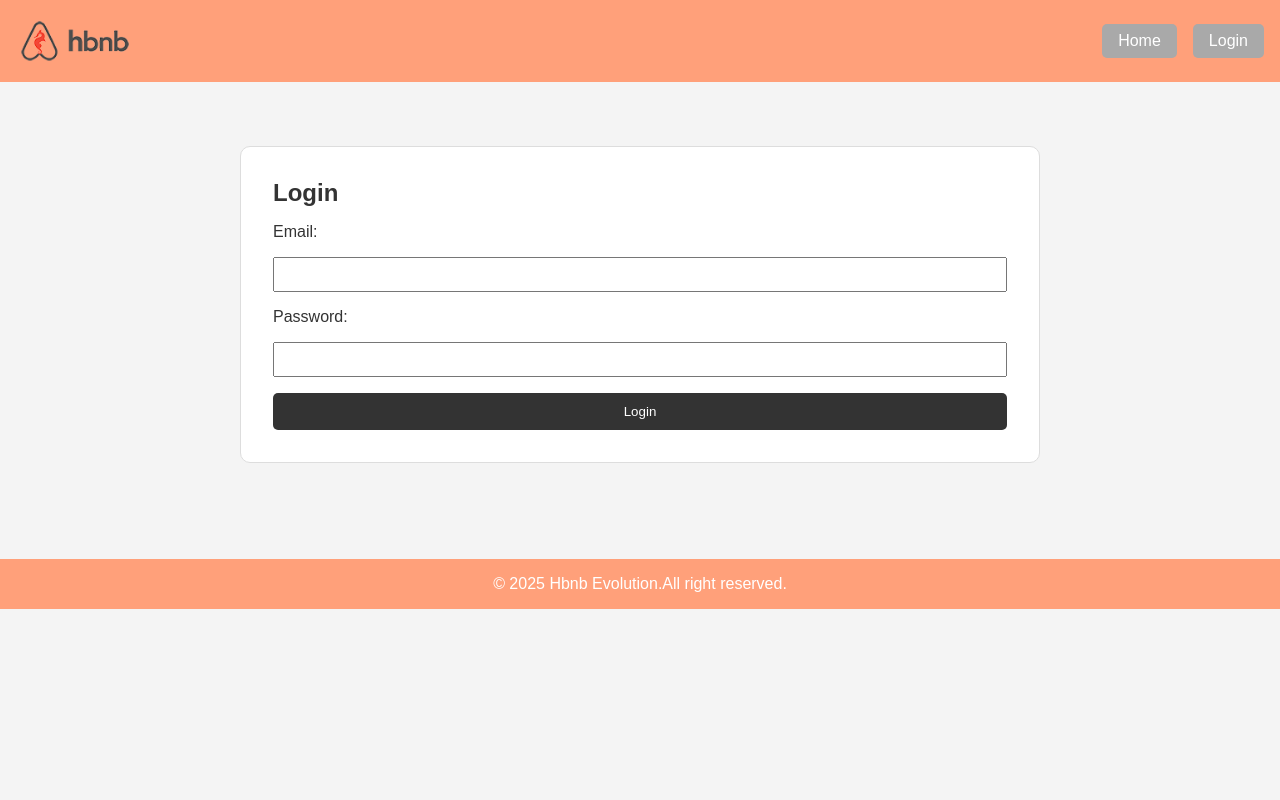
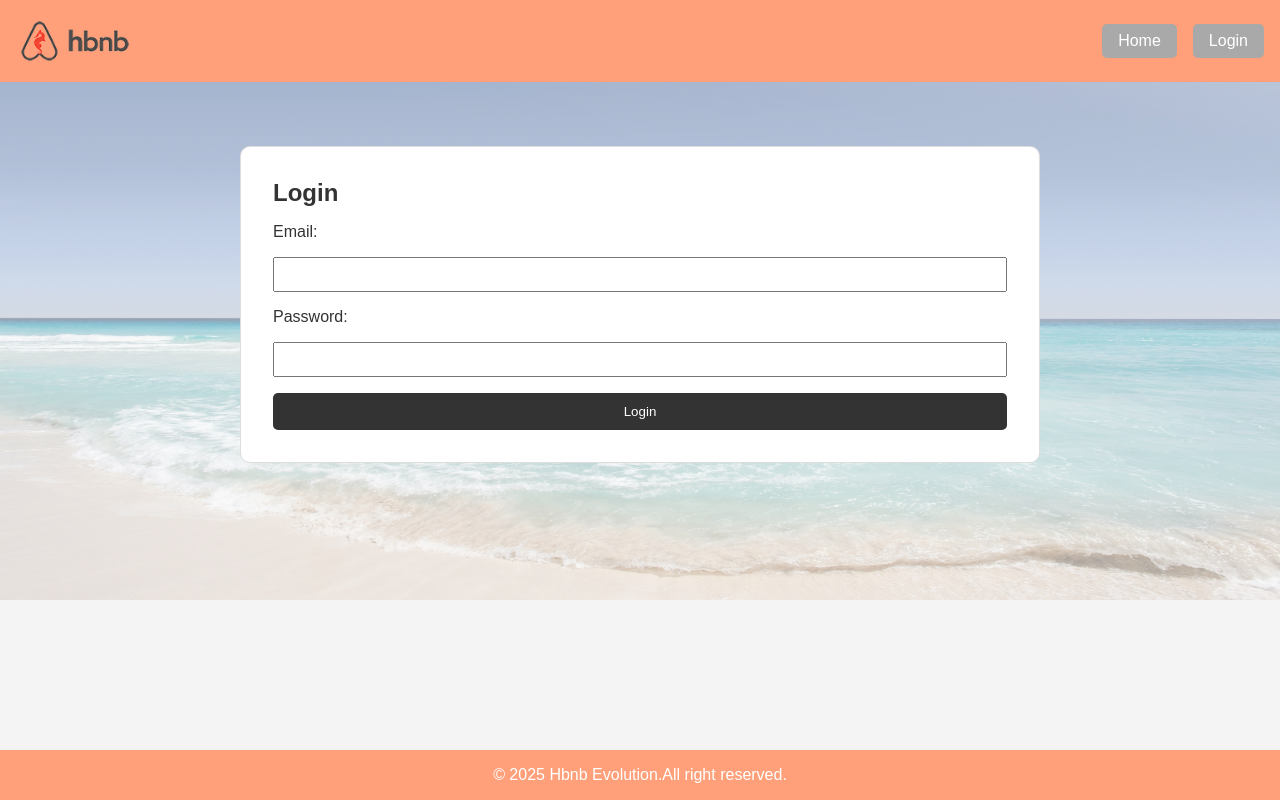
Before and after one commit to Emi-H106/holbertonschool-hbnb, a Flask app: page /login in a window 1280 px wide. Run offline with Flask 3, Linux system fonts and the light colour scheme; parts of the project's set-up code (start-up, migrations or seed data) failed here and were passed over.

Commit message:
fix css for login

```diff
--- a/part4/hbnb/static/styles.css
+++ b/part4/hbnb/static/styles.css
@@ -58,18 +58,32 @@ main {
     padding: 2rem;
 }
 
+.bg-image {
+    width: 100%;
+    height: 600px;
+    position: absolute;
+    top: 0;
+    left: 0;
+    z-index: -1;
+    opacity: 0.5;
+}
+
 footer {
+    width: 100%;
     text-align: center;
     padding: 1rem;
     background-color: #FFA07A;
     color: #fff;
     margin-top: 2rem;
+    position: absolute;
+    bottom: 0;
 }
 
 .place-card,
 .review-card {
     max-width: 800px;
     width: 90%;
+    height: auto;
     margin: 20px auto;
     padding: 10px;
     background-color: #fff;
--- a/part4/hbnb/templates/login.html
+++ b/part4/hbnb/templates/login.html
@@ -15,6 +15,7 @@
         </nav>
     </header>
     <main>
+        <img class="bg-image" src="/static/images/beach.jpg" alt="beach background">
         <form id="login-form">
             <h2>Login</h2>
             <label for="email">Email:</label>
```
Also changed, not shown: part4/hbnb/static/review.js (+0 -31 lines).
